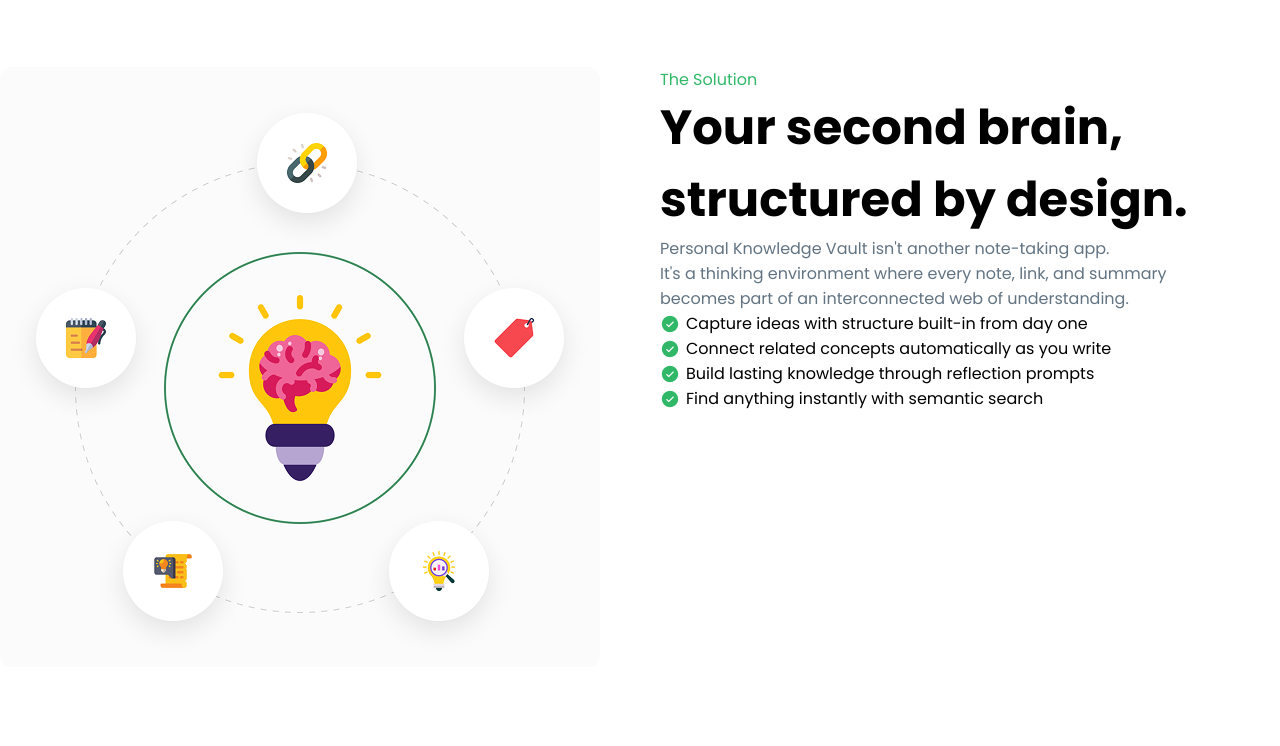
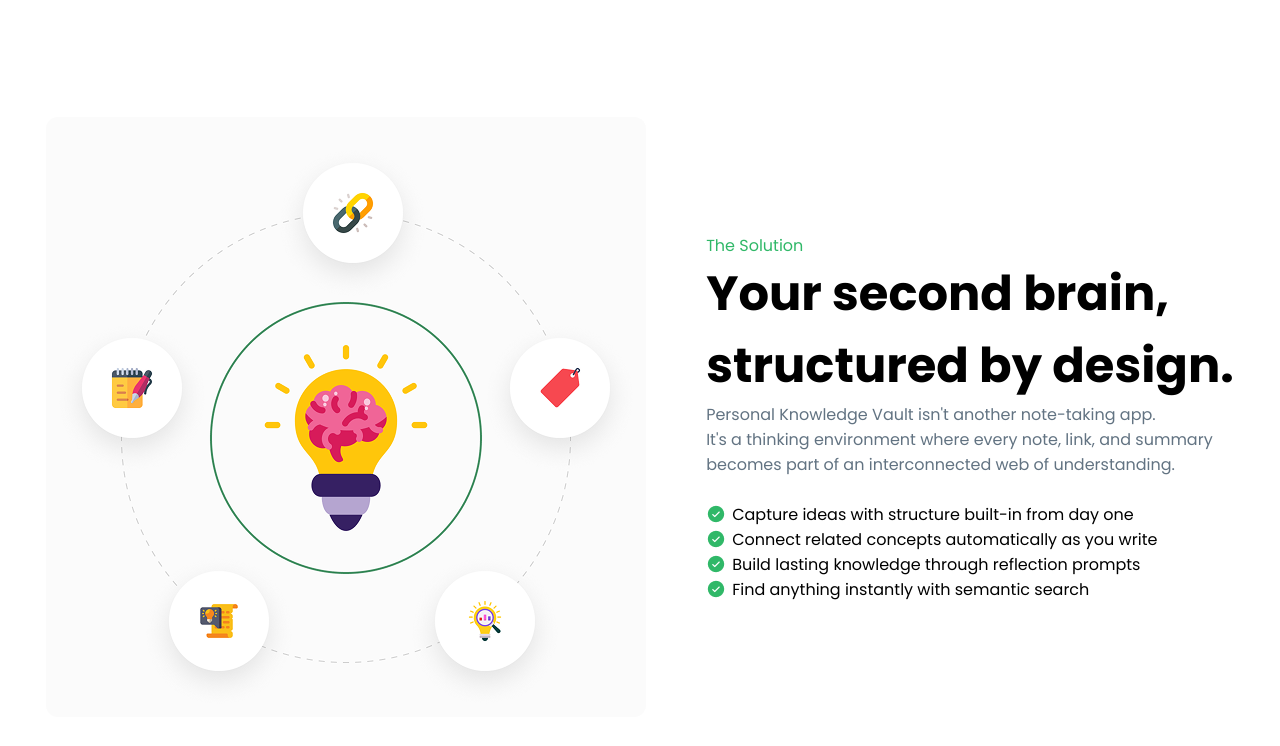
Before and after one commit to SabirMCoadCraftier/Aassignment--001, a plain HTML site: page index.html in a window 1280 px wide. Shown: the part 1234-1980 px from the top of the page. Drawn offline with Linux system fonts and the light colour scheme.

Commit message:
Finally Publish and final edit

```diff
--- a/style.css
+++ b/style.css
@@ -66,6 +66,7 @@
 .hero-sec-title {
     font-weight: 700px;
     font-size: 72px;
+
 }
 
 .text-white {
@@ -181,12 +182,16 @@
 .your-second-brain-sec {
     display: flex;
     margin-top: 120px;
+    align-items: center;
+    justify-content: center;
+
 }
 
 .second-brain-sec-img{
     height: 600px;
     width: 600px;
     margin-right: 60px;
+
 }
 
 .your-second-brain-title {
```
Also changed, not shown: index.html (+6 -1 lines).
